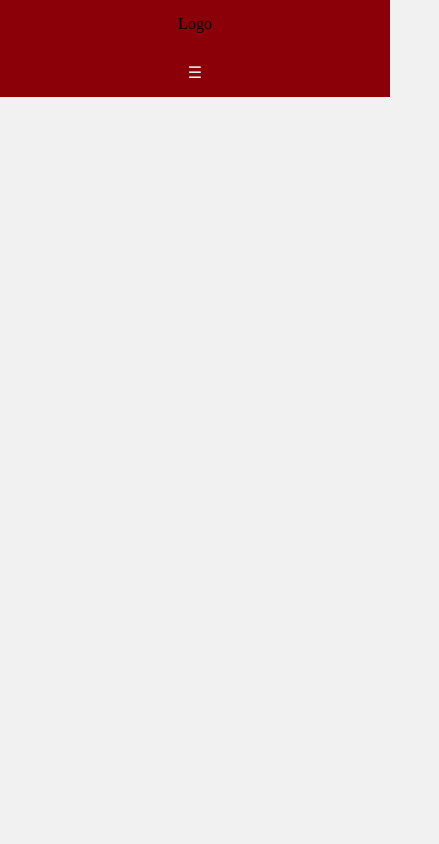
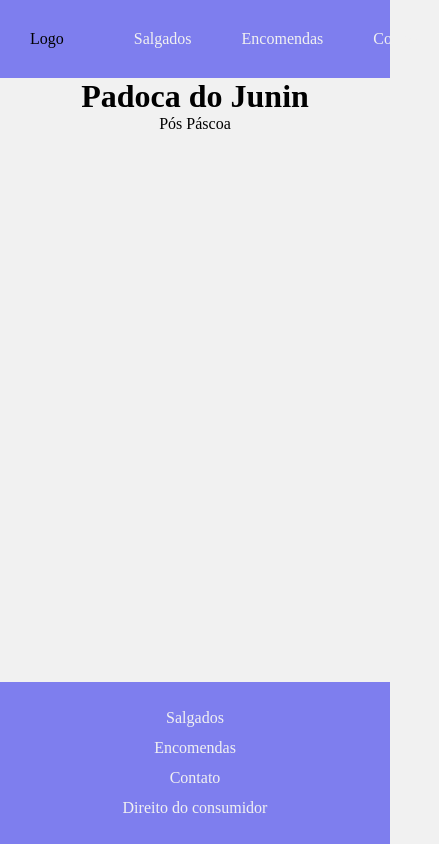
Before and after one commit to felipemmmm/junin, a plain HTML site: page padariaJunes/padaria-main/index.html in a window 390 px wide. Shown: the whole page, 439 px wide, since content can reach past the window. Drawn offline with Linux system fonts and the light colour scheme.

Commit message:
Add files via upload

```diff
--- a/padariaJunes/padaria-main/index.html
+++ b/padariaJunes/padaria-main/index.html
@@ -1,27 +1,20 @@
 <!DOCTYPE html>
 <html lang="en">
-
 <head>
     <meta charset="UTF-8">
     <meta name="viewport" content="width=device-width, initial-scale=1.0">
     <link href="styles.css" rel="stylesheet">
-    <title>Padaria</title>
+    <title>Girassol</title>
 </head>
-
 <body>
 
     <header class="menu_container">
         <nav class="nav_container">
             <div class="logo">Logo</div>
-
-            <div class="sandwish_menu" id="sandwish_menu">&#9776</div>
-
-            <ul class=" list_container">
+            <ul class="list_container">
                 <li class="list_item"><a>Salgados</a></li>
-                <li class="list_item"><a>Fritos</a></li>
-                <li class="list_item"><a>Assados</a></li>
-                <li class="list_item"><a>Congelados</a></li>
-                <li class="list_item"><a>Naturais</a></li>
+                <li class="list_item"><a>Encomendas</a></li>
+                <li class="list_item"><a>Contato</a></li>
             </ul>
         </nav>
     </header>
@@ -34,8 +27,25 @@
 
 
 
+    <h1>Padoca do Junin</h1>
+    <p>Pós Páscoa</p>
 
 
+    <footer class="manerofooter">
+    <table>
+        <tr class="menu_item">
+            <td><a class="footer_link" href="#">Salgados</a></td>
+        </tr>
+        <tr class="menu_item">
+            <td><a class="footer_link" href="#">Encomendas</a></td>
+        </tr>
+        <tr class="menu_item">
+            <td><a class="footer_link" href="#">Contato</a></td>
+        </tr>
+        <tr class="menu_item">
+            <td><a class="footer_link" href="#">Direito do consumidor</a></td>
+        </tr>
+    </table>
+    </footer>
 </body>
-
 </html>
--- a/padariaJunes/padaria-main/styles.css
+++ b/padariaJunes/padaria-main/styles.css
@@ -1,34 +1,33 @@
-* {
+*{
     padding: 0 auto;
     margin: 0 auto;
     box-sizing: border-box;
 }
 
-body {
+body{
     background-color: #f1f1f1;
     text-align: center;
 }
 
 
-.menu_container {
+.menu_container{
     width: 100%;
-    padding: 0px;
-    background-color: #8b0008;
+    padding: 15px;
+    background-color: #55eb;
 
 }
-
-.nav_container {
+.nav_container{
     display: flex;
     justify-content: space-between;
-    align-items: center;
+    text-align: center;
 }
 
-.logo {
+.logo{
     float: left;
     padding: 15px;
 }
 
-.list_container {
+.list_container{
     justify-content: space-between;
     display: flex;
     list-style: none;
@@ -36,7 +35,7 @@ body {
 
 }
 
-.list_item {
+.list_item{
     padding: 15px;
 }
 
@@ -45,8 +44,7 @@ body {
     color: #f1f1f1;
 }
 
-.list_item a:hover {
-    cursor: pointer;
+.list_item a:hover{
     color: rgba(46, 46, 241, 0.733);
 }
 
@@ -55,33 +53,36 @@ body {
     display: none;
     cursor: pointer;
     padding: 15px;
+}
 
+.manerofooter {
+    bottom: 0;
+    position: fixed;
+    padding: 20px;
+    text-align: center;
+    width: 100%;
+    background-color: #55eb;
+    color: #f1f1f1;
+}
+
+.footer_menu{
+    margin: 0 auto;
+    border-spacing: 10px;
 }
 
 
-@media (max-width : 768px) {
+.footer_link {
+    cursor: pointer;
+    text-decoration: none;
+    color: #f1f1f1;
+    display: inline-block;
+    transition: color 0.3s ease;
+}
 
-    .list_container {
-        display: none;
-        flex-direction: column;
-        width: 100%;
-        background-color: #55eb;
-    }
+.footer_link:hover {
+    color: #55eb;
+}
 
-    .list_container.active {
-        display: flex;
-    }
-
-    .sandwish_menu {
-        display: block;
-    }
-
-    .nav_container {
-        flex-direction: column;
-        align-items: flex-start;
-    }
-
-    .logo {
-        padding-left: 15px;
-    }
+.menu_item td {
+    padding: 5px 0;
 }
```
